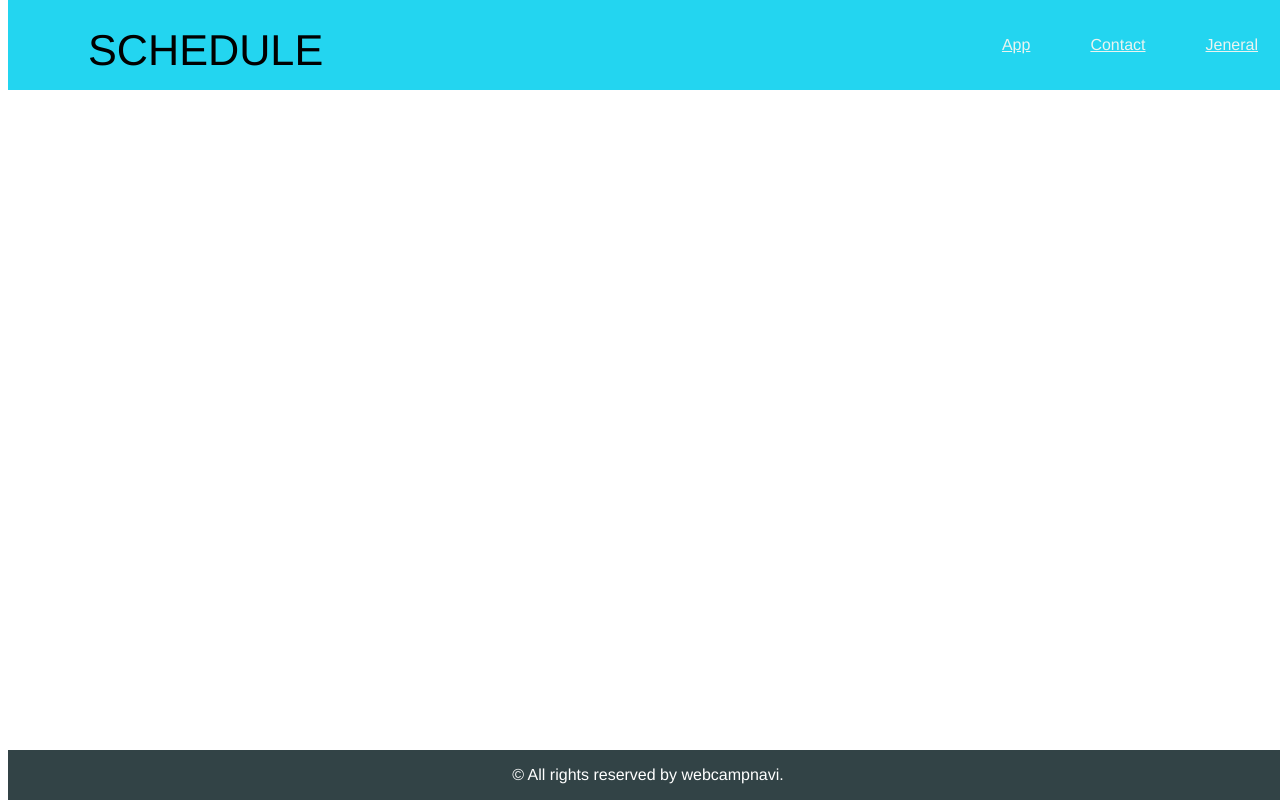
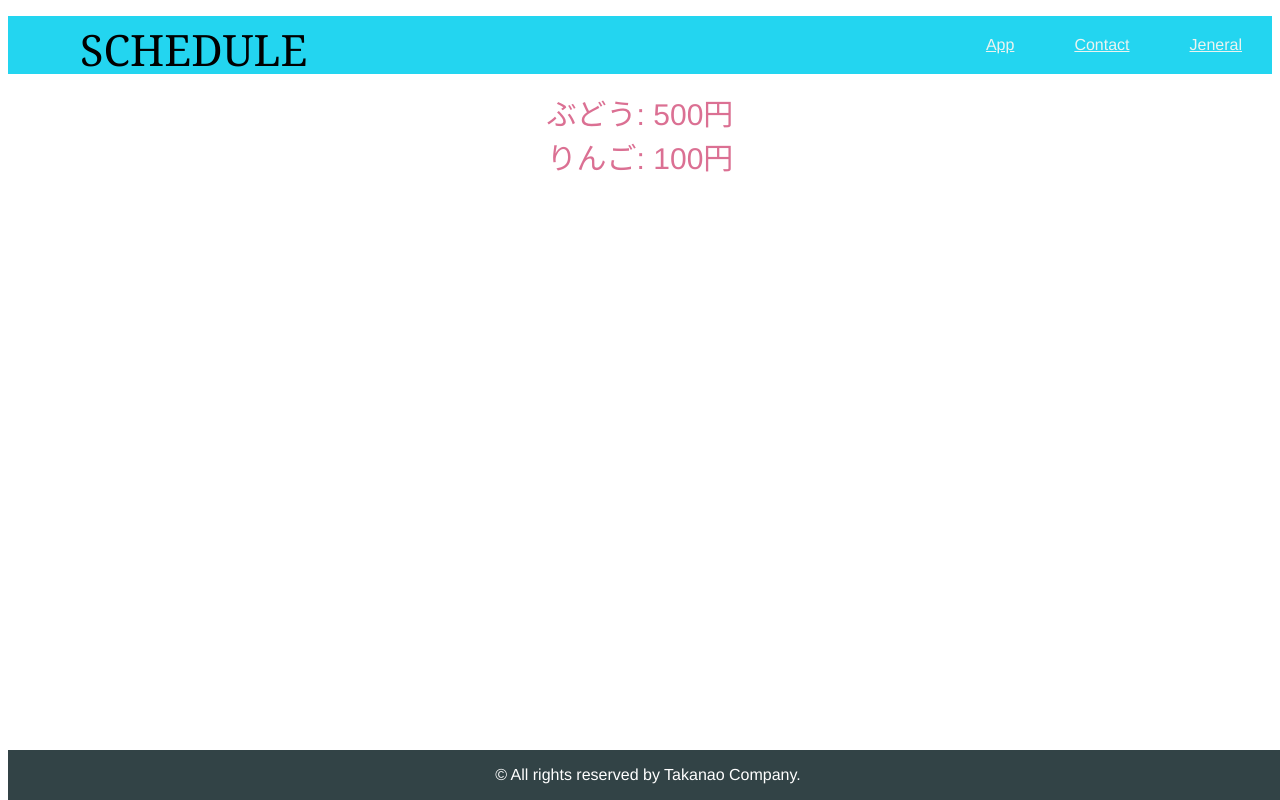
Before and after one commit to takacube/scheduling_class, a Vue app in the folder front/: page / in a window 1280 px wide. Built offline with nearby package versions, Linux system fonts and the light colour scheme.

Commit message:
make contents

```diff
--- a/front/public/index.html
+++ b/front/public/index.html
@@ -11,9 +11,9 @@
     <noscript>
       <strong>We're sorry but <%= htmlWebpackPlugin.options.title %> doesn't work properly without JavaScript enabled. Please enable it to continue.</strong>
     </noscript>
-    <header>
-      <div id="app"></div>
-    </header>
+    <div id="app">
+    </div>
+
     <!-- built files will be auto injected -->
   </body>
 </html>
--- a/front/src/App.vue
+++ b/front/src/App.vue
@@ -1,17 +1,31 @@
 <template>
+
   <Header />
+  <Main :name="items[0].name" :price="items[0].price" />
+  <Main name="りんご" price="100" />
   <Footer />
 </template>
 
 <script>
 import Header from "./components/Header.vue";
 import Footer from "./components/Footer.vue";
+import Main from "./components/Main.vue";
 export default {
   name: "App",
   components: {
     Header,
     Footer,
+    Main
+
   },
+  data: () => {
+    return {
+      // templateブロック内の2つ目のItemコンポーネントで使用しているデータです。
+      items: [
+        { name: 'ぶどう', price: 500 },
+      ],
+    };
+  }
 };
 </script>
 
--- a/front/src/components/Footer.vue
+++ b/front/src/components/Footer.vue
@@ -1,6 +1,6 @@
 <template>
   <div class="footer">
-    <p>© All rights reserved by webcampnavi.</p>
+    <p>© All rights reserved by Takanao Company.</p>
   </div>
 </template>
 
--- a/front/src/components/Header.vue
+++ b/front/src/components/Header.vue
@@ -24,7 +24,8 @@ export default {
   position: absolute;
   left: 50px;
   font-size: 270%;
-  top: 7%;
+  top: 0%;
+  font-family:Georgia, 'Times New Roman', Times, serif;
 }
 
 .menu {
@@ -42,7 +43,6 @@ a {
 }
 
 .header {
-  position: absolute;
   background-color: rgb(35, 213, 240);
   width: 100%;
   top: 0;
--- /dev/null
+++ b/front/src/components/Main.vue
@@ -0,0 +1,75 @@
+<template>
+  <div class="test">
+    <!-- nameとpriceの値を表示するためのテンプレートです。 -->
+    {{ name }}: {{ price }}円
+
+  </div>
+</template>
+
+<script>
+export default {
+  name: 'Main',
+
+  // 親コンポーネントから受け取るpropsを定義しています。
+  // 定義方法はいろいろありますが、ここでは一番シンプルに
+  // 配列でプロパティ名を書いています。
+  props: ['name', 'price'],
+};
+</script>
+<style scoped>
+    .test {
+        font-size: 30px;
+        text-align: center;
+        color: palevioletred;
+    }
+
+</style>
+
+
+
+
+
+<!--
+<template>
+        <section class="alert alert-primary">
+        <h1>{{data.title}}</h1>
+        <p>{{data.message}}</p>
+        <p>{{data}}</p>
+        <textarea v-model="data.mydata" rows="5" class="form-control"></textarea>
+        </section>
+
+</template>
+-->
+<!--
+<script>
+
+
+
+
+
+
+
+
+    /*import axios from 'axios'
+    import  { reactive, onMounted } from 'vue'
+    const url = "/data.txt"
+    export default {
+        setup(props) {
+            const data = reactive({
+                title: 'Axios',
+                message: 'This is axios ssample',
+                mydata: '',
+            })
+            const getData = async() => {
+                let result = await axios.get(url)
+                data.mydata = result.data
+            }
+            onMounted(()=> {
+                getData()
+            })
+            return { data, getData }
+        }
+    }
+    */
+</script>
+-->
```
Also changed, not shown: front/public/data.txt (added), 1 other file (tests, documents, lock files or other folders).
